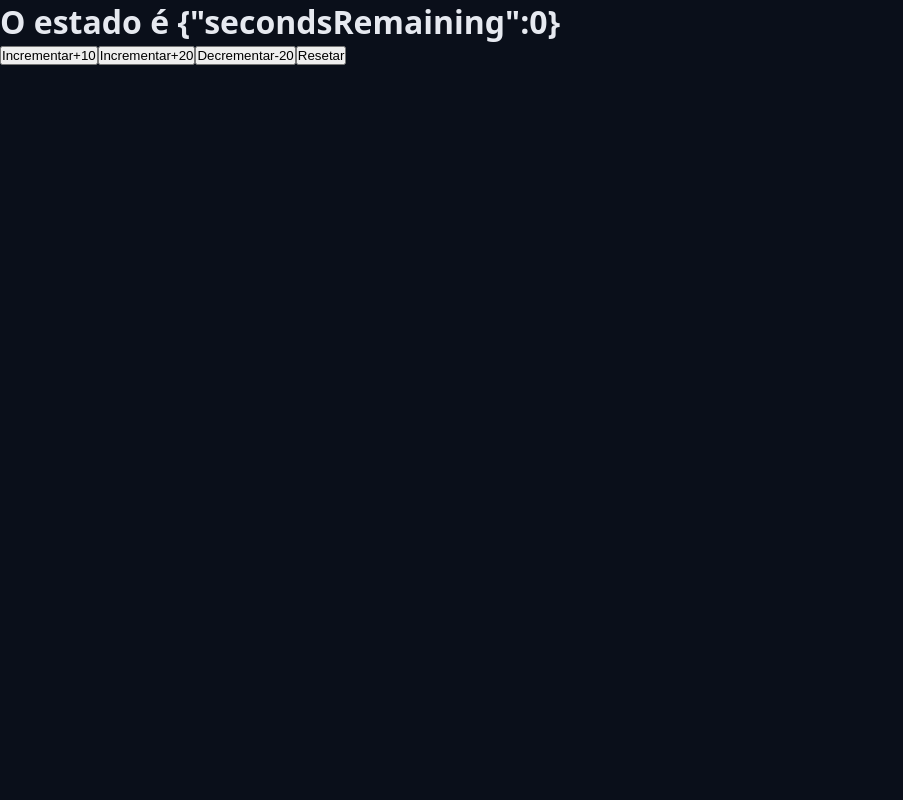
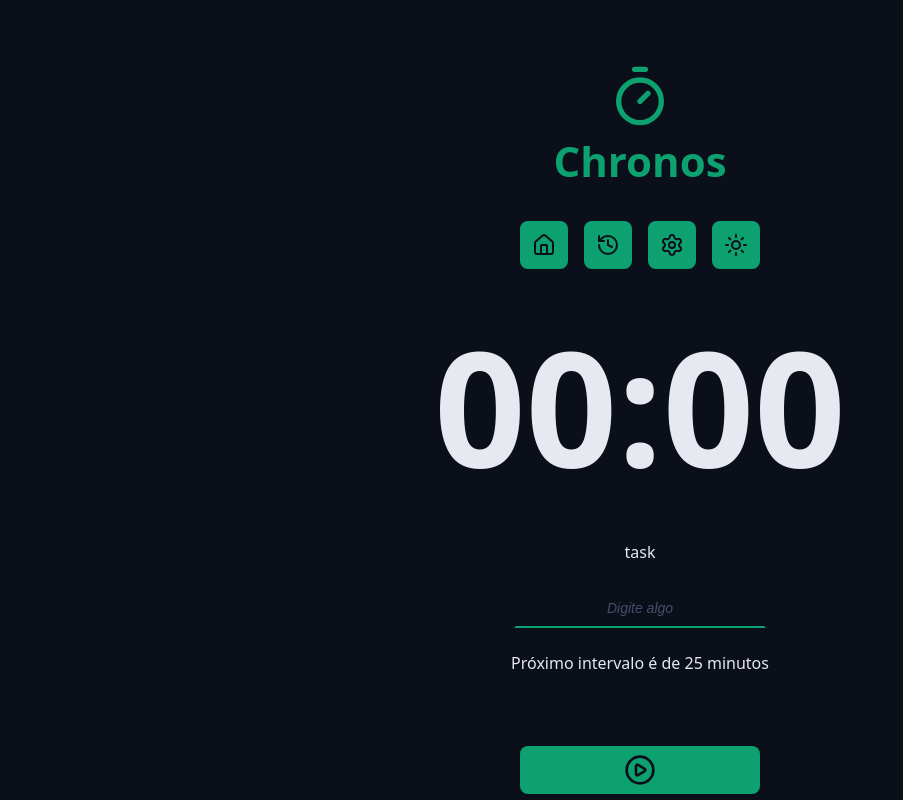
Before and after one commit to juliodev10/chronos-pomodoro, a React (Vite) app: page / in a window 1280 px wide. Shown: the top 800 px of the page, without its empty margins (0-903 px from the left). Built offline with nearby package versions, Linux system fonts and the light colour scheme.

Commit message:
Código antigo do seu provider

```diff
--- a/src/contexts/TaskContext/TaskContextProvider.tsx
+++ b/src/contexts/TaskContext/TaskContextProvider.tsx
@@ -1,4 +1,4 @@
-import { useEffect, useReducer, useState } from 'react';
+import { useEffect, useState } from 'react';
 import { initialTaskState } from './initialTaskState';
 import { TaskContext } from './TaskContext';
 
@@ -9,60 +9,13 @@ type TaskContextProviderProps = {
 export function TaskContextProvider({ children }: TaskContextProviderProps) {
   const [state, setState] = useState(initialTaskState);
 
-  type ActionType = {
-    type: string;
-    payload?: number;
-  };
-
-  const [myState, dispatch] = useReducer(
-    (state, action: ActionType) => {
-      console.log(state, action);
-
-      switch (action.type) {
-        case 'INCREMENT': {
-          if (!action.payload) return state;
-          return {
-            ...state,
-            secondsRemaining: state.secondsRemaining + action.payload,
-          };
-        }
-        case 'DECREMENT': {
-          if (!action.payload) return state;
-          return {
-            ...state,
-            secondsRemaining: state.secondsRemaining - action.payload,
-          };
-        }
-        case 'RESET': {
-          return {
-            secondsRemaining: 0,
-          };
-        }
-      }
-      return state; //não altera
-    },
-    {
-      secondsRemaining: 0,
-    },
-  );
-
-  // useEffect(() => {
-  //   console.log('STATE', state);
-  // }, [state]);
+  useEffect(() => {
+    console.log('STATE', state);
+  }, [state]);
 
   return (
     <TaskContext.Provider value={{ state, setState }}>
-      <h1>O estado é {JSON.stringify(myState)}</h1>
-      <button onClick={() => dispatch({ type: 'INCREMENT', payload: 10 })}>
-        Incrementar+10
-      </button>
-      <button onClick={() => dispatch({ type: 'INCREMENT', payload: 20 })}>
-        Incrementar+20
-      </button>
-      <button onClick={() => dispatch({ type: 'DECREMENT', payload: 20 })}>
-        Decrementar-20
-      </button>
-      <button onClick={() => dispatch({ type: 'RESET' })}>Resetar</button>
+      {children}
     </TaskContext.Provider>
   );
 }
```
